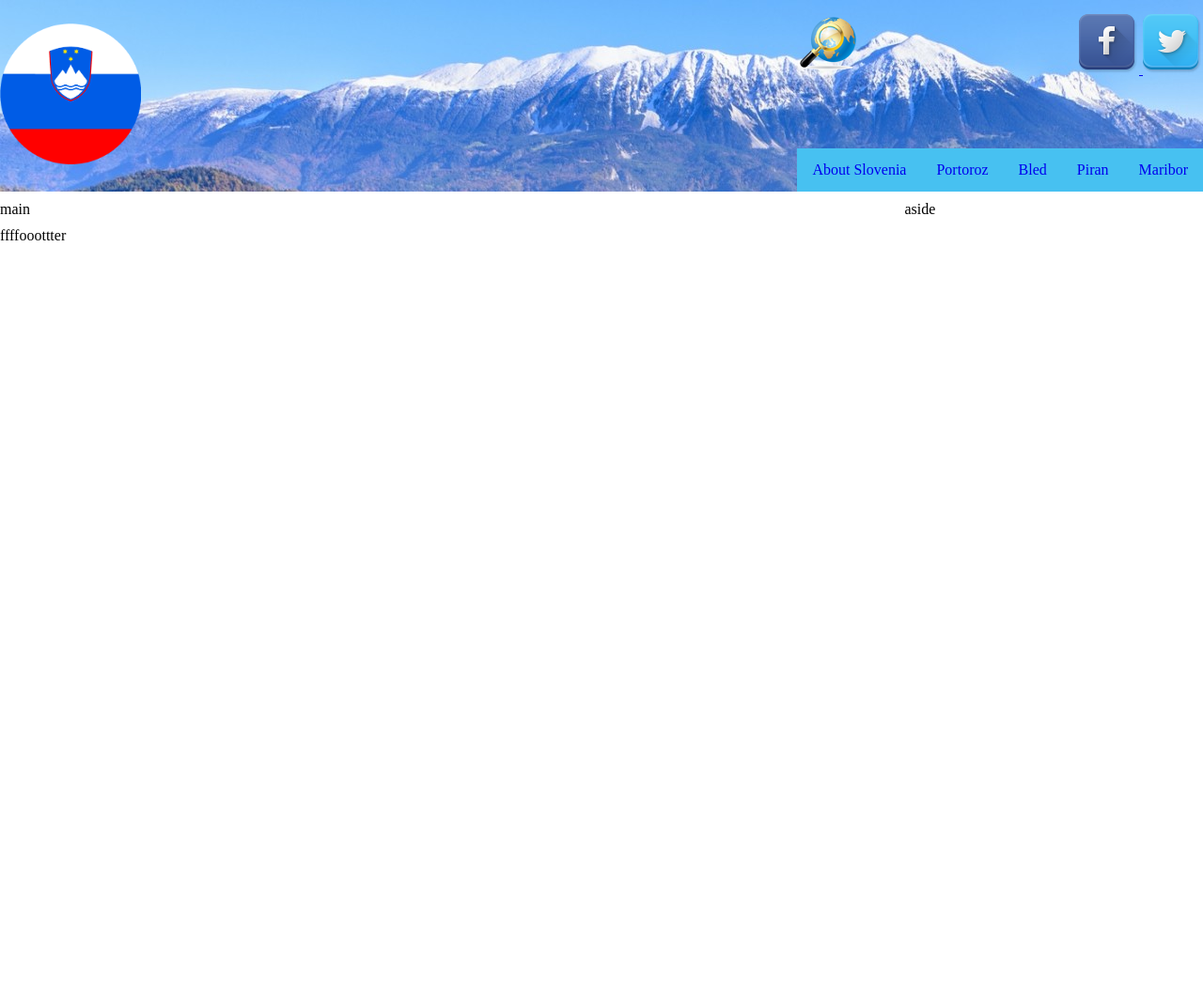
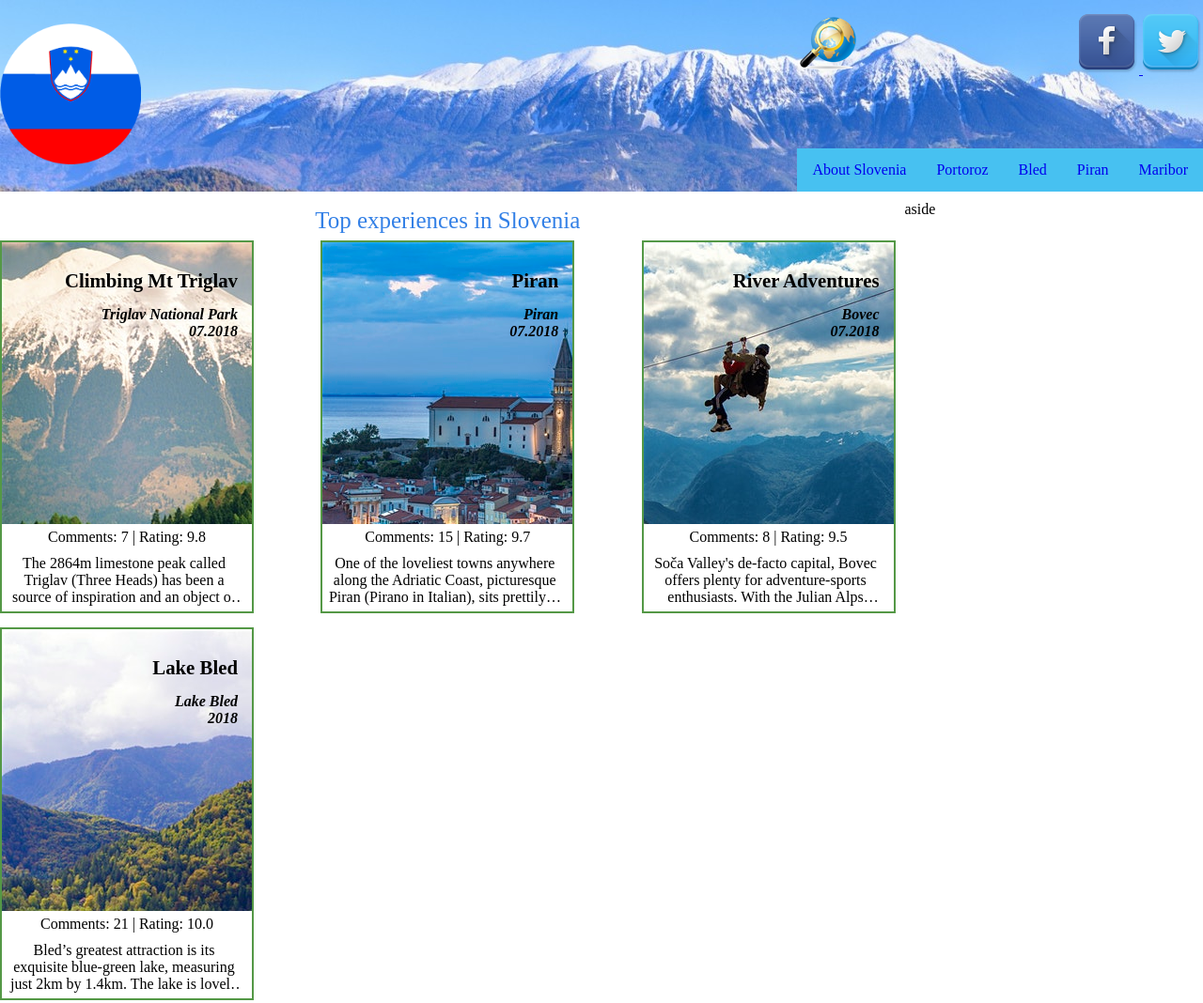
Before and after one commit to tetiana-zaichuk/Blog, a plain HTML site: page Blog.html in a window 1280 px wide. Shown: the top 1068 px of the page at 94% size. Before the commit the page ends 800 px from the top, so only its background shows below. Drawn offline with Linux system fonts and the light colour scheme.

Commit message:
Added content main

```diff
--- a/Blog.html
+++ b/Blog.html
@@ -60,7 +60,68 @@
         </header>
 
         <main class="main">
-            <span>main</span>
+            <div class="title">
+                    Top experiences in Slovenia
+                </div>
+            <div class="cont">
+
+
+                <div class="event">
+                    <div class="caption1">
+                        <p class="textTop">Climbing Mt Triglav</p>
+                        <p class="textDown">Triglav National Park</p>
+                        <p class="textDown">07.2018</p>
+                    </div>
+                    <p class="stat"> Comments: 7 | Rating: 9.8 </p>
+                    <div class="description">The 2864m limestone peak called Triglav (Three Heads) has been a source of inspiration and an object
+                        of devotion for Slovenes for more than a millennium – it even appears on the country's flag. The
+                        early Slavs believed the mountain to be the home of a three-headed deity who ruled the sky, the earth
+                        and the underworld.</div>
+                </div>
+
+                <div class="event">
+                    <div class="caption2">
+                        <p class="textTop">Piran</p>
+                        <p class="textDown">Piran</p>
+                        <p class="textDown">07.2018</p>
+                    </div>
+                    <p class="stat"> Comments: 15 | Rating: 9.7 </p>
+                    <div class="description">One of the loveliest towns anywhere along the Adriatic Coast, picturesque Piran (Pirano in Italian),
+                        sits prettily at the tip of a narrow peninsula. Its Old Town – one of the best-preserved historical
+                        towns anywhere in the Mediterranean – is a gem of Venetian Gothic architecture, but it can be a mob
+                        scene at the height of summer. In quieter times, it’s hard not to fall instantly in love with the
+                        atmospheric winding alleyways, the sunsets and the seafood restaurants.</div>
+                </div>
+
+                <div class="event">
+                    <div class="caption3">
+                        <p class="textTop">River Adventures</p>
+                        <p class="textDown">Bovec</p>
+                        <p class="textDown">07.2018</p>
+                    </div>
+                    <p class="stat"> Comments: 8 | Rating: 9.5 </p>
+                    <div class="description">Soča Valley's de-facto capital, Bovec offers plenty for adventure-sports enthusiasts. With the Julian
+                        Alps above, the Soča River below and Triglav National Park all around, you could spend a week here
+                        rafting, hiking, kayaking, mountain biking and, in winter, skiing, without ever doing the same thing
+                        twice.
+                    </div>
+                </div>
+
+                <div class="event">
+                    <div class="caption4">
+                        <p class="textTop">Lake Bled</p>
+                        <p class="textDown">Lake Bled</p>
+                        <p class="textDown">2018</p>
+                    </div>
+                    <p class="stat"> Comments: 21 | Rating: 10.0 </p>
+                    <div class="description">Bled’s greatest attraction is its exquisite blue-green lake, measuring just 2km by 1.4km. The lake is
+                        lovely to behold from almost any vantage point, and makes a beautiful backdrop for the 6km walk along
+                        the shore. Mild thermal springs warm the water to a swimmable 23°C (73°F) from June through August.
+                        The lake is naturally the focus of the entire town: you can rent rowboats, splash around on stand-up
+                        paddle boats or simply snap countless photos.</div>
+                </div>
+
+            </div>
         </main>
 
         <aside class="aside">
--- a/mediaStyle.css
+++ b/mediaStyle.css
@@ -42,15 +42,15 @@
 #menu
 {
   position: absolute;
-  width: 300px;
+  width: 550px;
+  height: 325px;
   margin: -50px 0 0 -50px;
   padding: 35px;
-  padding-top: 57px;
+  padding-top: 93px;
 
   background: rgb(71, 193, 241);
   list-style-type: none;
   -webkit-font-smoothing: antialiased;
-  /* to stop flickering of text in safari */
 
   transform-origin: 0% 0%;
   transform: translate(-100%, 0);
@@ -58,20 +58,21 @@
   transition: transform 0.5s cubic-bezier(0.77,0.2,0.05,1.0);
 }
 
-#menu li
+#menu li:checked ~ ul
 {
   padding: 10px 0;
   font-size: 22px;
   display: block;
-  /*float: none;
-  text-decoration: none;*/
+  float: none;
+  text-decoration: none;
 }
-a:not(:first-child) {display: none;}
+
+
+
 a{
   text-decoration: none;
 }
 
-/* And let's slide it in from the left  */
 #menuToggle input:checked ~ ul
 {
   transform: none;
--- a/style-sheets.css
+++ b/style-sheets.css
@@ -2,13 +2,6 @@
     margin: 0;
     padding: 0;
     box-sizing: border-box;
-}
-
-.content {
-
-    padding-left: 30px;
-    padding-right: 30px;
-    padding-top: 60px;
 }
 
 header {
@@ -22,6 +15,7 @@ header {
 
 .main {
     grid-area: main;
+    grid-gap: 15px;
 }
 
 .aside {
@@ -36,7 +30,7 @@ img {
     border-style: none;
 }
 
-.slLogo{
+.slLogo, imgEv{
     width: 100%;
 }
 
@@ -116,3 +110,113 @@ img {
   {
     display: none;
   }
+
+
+.cont{
+    display: grid;
+    grid-template-columns: repeat(auto-fill, 270px);
+    grid-gap: 15px;
+    justify-content: space-between;
+}
+
+  .cont .event{
+    width: 270px;
+    border: 2px solid  #1a7508be;
+
+    background: #fff;
+    height: 397px;
+}
+
+.title{
+    font-size: 25px;
+    color: rgb(51, 128, 230);
+    text-align: center;
+    margin: 7px 0;
+}
+
+.caption1{
+    text-align: end;
+    padding: 15px;
+    background-image: url("1.jpg");
+    background-size: auto;
+    height: 300px;
+}
+
+.caption1:hover{
+    background-image: url("1.jpg");
+    background-size: 320px;
+}
+
+.caption2{
+    text-align: end;
+    padding: 15px;
+    background-image: url("2.jpg");
+    background-size: auto;
+    height: 300px;
+}
+
+.caption2:hover{
+    background-image: url("2.jpg");
+    background-size: 320px;
+}
+
+.caption3{
+    text-align: end;
+    padding: 15px;
+    background-image: url("3.jpg");
+    background-size: auto;
+    height: 300px;
+}
+
+.caption3:hover{
+    background-image: url("3.jpg");
+    background-size: 320px;
+}
+
+.caption4{
+    text-align: end;
+    padding: 15px;
+    background-image: url("4.jpg");
+    background-size: auto;
+    height: 300px;
+}
+
+.caption4:hover{
+    background-image: url("4.jpg");
+    background-size: 320px;
+}
+
+.textTop{
+    font-size: 1.3em;
+    margin:  0.9rem 0;
+    font-weight: 700;
+}
+
+.textDown{
+    font-size: 1em;
+    font-style: italic;
+    font-weight: 700;
+}
+
+.stat{
+    text-align: center;
+    padding: 5px;
+}
+
+.imgEvent{
+    max-width: 15px;
+}
+.imgEv{
+    max-width: 100px;
+}
+
+.description{
+    text-align: center;
+    margin: 5px;
+    width: 250px;
+    overflow: hidden;
+    display: -webkit-box;
+    -webkit-line-clamp: 3;
+    -webkit-box-orient: vertical;
+    }
+}
```
Also changed, not shown: 1.jpg (added), 2.jpg (added), 3.jpg (added), 4.jpg (added).
